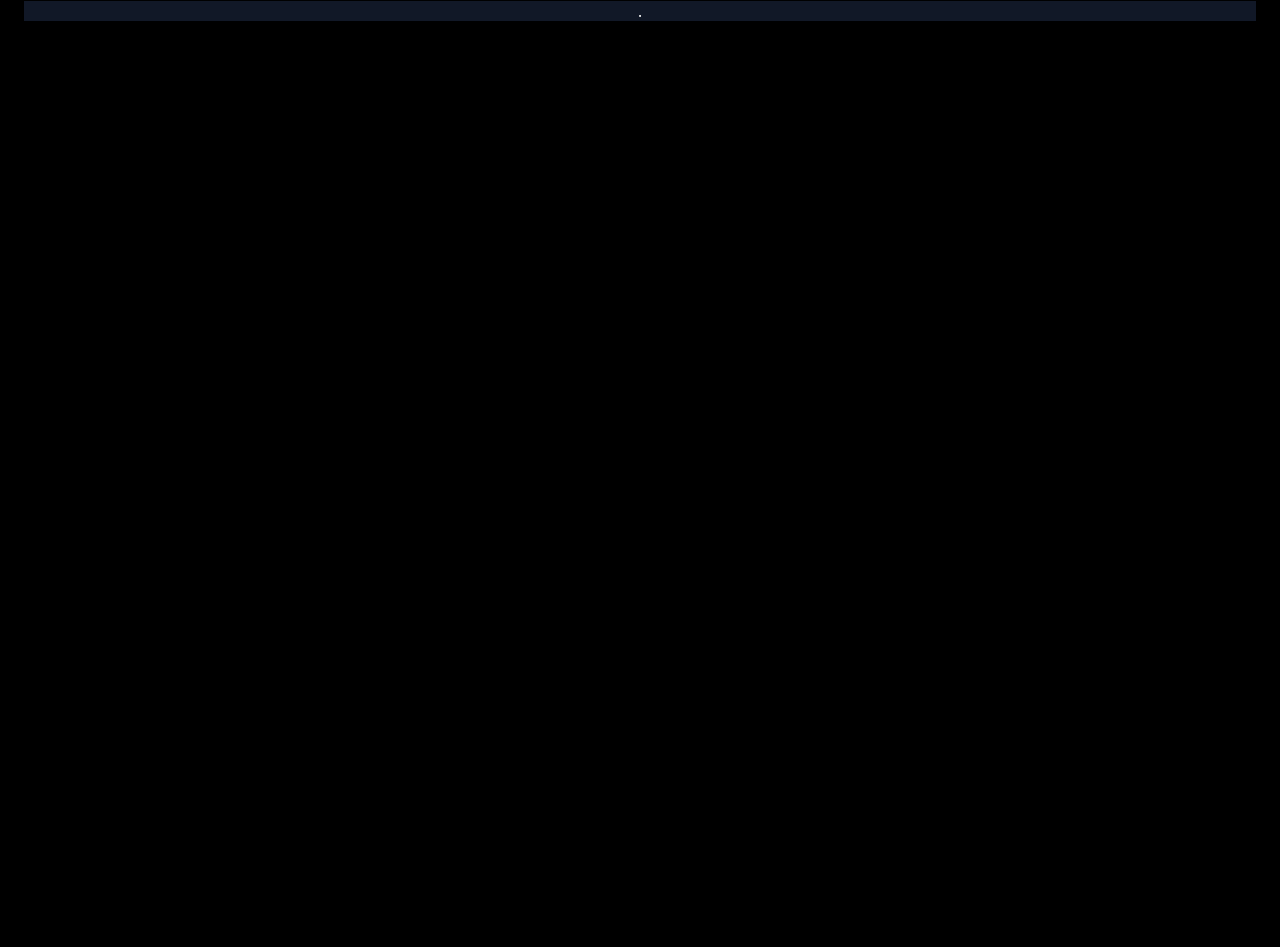
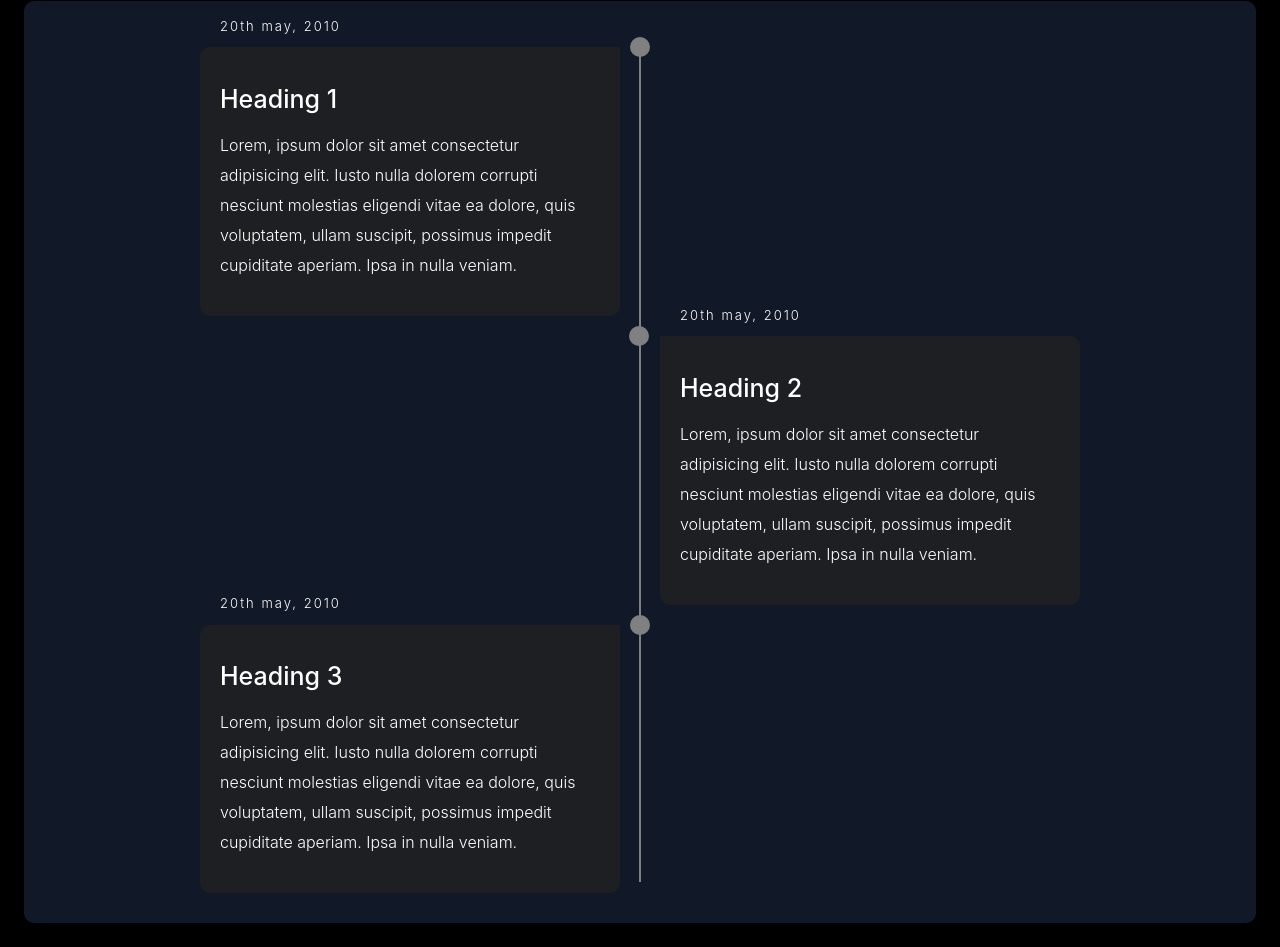
Before and after one commit to IGBxDev/igbxrobinhodev, a React (Create React App) app: page / in a window 1280 px wide. Shown: the part 1398-2345 px from the top of the page. Before the commit the page ends 1443 px from the top, so only its background shows below. Built offline with nearby package versions, Linux system fonts and the light colour scheme.

Commit message:
criado linda do tempo

```diff
--- a/src/data/skill.ts
+++ b/src/data/skill.ts
@@ -15,7 +15,6 @@ import {
 }
 from 'react-icons/si'
 
-import { IconBaseProps } from 'react-icons/lib/esm/iconBase';
 import { IconType } from '../../node_modules/react-icons/lib'
 
 type SkillProps = {
--- a/src/pages/Experience/index.tsx
+++ b/src/pages/Experience/index.tsx
@@ -7,11 +7,44 @@ import * as S from './styled'
 class Experience extends React.Component{
 
     render(){
-        return(<S.Experience>
+        return(
+        <S.Experience>
             <Title title={'Experiência'} />
 
             <S.Info>
-                .
+                <S.Container>
+                    <S.TimeLine>
+                        <ul>
+                            <li>
+                                <S.TimeLineContent>
+                                    <S.Date>20th may, 2010 </S.Date>
+                                    <h1>Heading 1</h1>
+                                    <p>Lorem, ipsum dolor sit amet consectetur adipisicing elit. Iusto nulla dolorem corrupti nesciunt molestias eligendi vitae ea dolore,
+                                        quis voluptatem, ullam suscipit, possimus impedit cupiditate aperiam. Ipsa in nulla veniam.
+                                    </p>
+                                </S.TimeLineContent>
+                            </li>
+                            <li>
+                                <S.TimeLineContent>
+                                    <S.Date>20th may, 2010 </S.Date>
+                                    <h1>Heading 2</h1>
+                                    <p>Lorem, ipsum dolor sit amet consectetur adipisicing elit. Iusto nulla dolorem corrupti nesciunt molestias eligendi vitae ea dolore,
+                                        quis voluptatem, ullam suscipit, possimus impedit cupiditate aperiam. Ipsa in nulla veniam.
+                                    </p>
+                                </S.TimeLineContent>
+                            </li>
+                            <li>
+                                <S.TimeLineContent>
+                                    <S.Date>20th may, 2010 </S.Date>
+                                    <h1>Heading 3</h1>
+                                    <p>Lorem, ipsum dolor sit amet consectetur adipisicing elit. Iusto nulla dolorem corrupti nesciunt molestias eligendi vitae ea dolore,
+                                        quis voluptatem, ullam suscipit, possimus impedit cupiditate aperiam. Ipsa in nulla veniam.
+                                    </p>
+                                </S.TimeLineContent>
+                            </li>
+                        </ul>
+                    </S.TimeLine>
+                </S.Container>
             </S.Info>
         </S.Experience>)
     }
--- a/src/pages/Experience/styled.ts
+++ b/src/pages/Experience/styled.ts
@@ -1,8 +1,8 @@
 import styled from "styled-components";
 
 export const Experience = styled.div`
+    min-height: 100vh;
     width: 100%;
-    height: auto;
 
     display: flex;
     flex-direction: column;
@@ -17,8 +17,163 @@ export const Info = styled.div`
 
     margin: 0 auto;
 
-    background:  rgb(17 24 39 / 1);
+    background: rgb(17 24 39 / 1);
     display: flex;
     justify-content: center;
     align-items: center;
+    border-radius: 10px;
 `
+
+export const Container = styled.div`
+    height: 100%;
+    width: 100%;
+    display: flex;
+    align-items: center;
+    justify-content: center;
+    padding: 30px 0;
+
+    @media only screen and (min-width: 771px){
+        ::before{
+            height: 120%!important;
+        }
+    }
+
+    @media only screen and (min-width: 890px){
+        ::before{
+            height: 110%!important;
+        }
+    }
+
+    @media only screen and (min-height: 773px){
+        ::before{
+            height: 105%!important;
+        }
+    }
+
+    @media only screen and (min-height: 810px){
+        ::before{
+            height: 100%!important;
+        }
+    }
+
+    @media only screen and (min-height: 850px){
+        ::before{
+            height: 95%!important;
+        }
+    }
+
+    @media only screen and (min-height: 890px){
+        ::before{
+            height: 91%!important;
+        }
+    }
+
+
+    @media only screen and (min-width: 768px) {
+        ::before{
+            content: '';
+            position: absolute;
+            height: 130%;
+            width: 2px;
+            left: 50%;
+            transform: translateX(-50%);
+            background-color: grey;
+
+        }
+
+        ul li{
+            width: 50%;
+            margin-bottom: 50px;
+            position: relative;
+        }
+
+        ul li:nth-child(odd){
+            float: left;
+            clear: right;
+            transform: translateX(-80px);
+            border-radius: 10px 0 10px 10px;
+        }
+
+        ul li:nth-child(even){
+            float: right;
+            clear: left;
+            transform: translateX(40px);
+            border-radius: 0 10px 10px 10px;
+        }
+
+        ul li::after{
+            content: '';
+            position: absolute;
+            height: 20px;
+            width: 20px;
+            background-color: grey;
+            border-radius: 50%;
+            top: 0;
+        }
+
+        ul li:nth-child(odd)::after{
+            transform: translate(50%, -50%);
+            right: -20px;
+
+        }
+
+        ul li:nth-child(even)::after{
+            transform: translate(-50%, -50%);
+            left: -21px;
+
+        }
+
+        ul li:hover::after{
+            background-color: aqua;
+        }
+    }
+`
+
+export const TimeLine = styled.div`
+    width: 80%;
+    height: auto;
+    max-width: 800px;
+    margin: 0 auto;
+    position: relative;
+
+    ul{
+        list-style: none;
+    }
+
+    ul li{
+        padding: 20px;
+        background-color: #1e1f22;
+        color: white;
+        border-radius: 10px;
+        margin-bottom: 20px;
+    }
+
+    ul li:last-child{
+        margin-bottom: 0;
+    }
+
+`
+export const TimeLineContent = styled.div`
+    h1{
+        font-size: 25px;
+        font-weight: 500;
+        line-height: 30px;
+        margin-bottom: 10px;
+    }
+
+    p{
+        font-size: 16px;
+        line-height: 30px;
+        font-weight: 300;
+    }
+`
+
+export const Date = styled.h2`
+    font-size: 13px;
+    font-weight: 300;
+    margin-bottom: 10px;
+    letter-spacing: 2px;
+
+    position: absolute;
+    top: -40px;
+`
```
